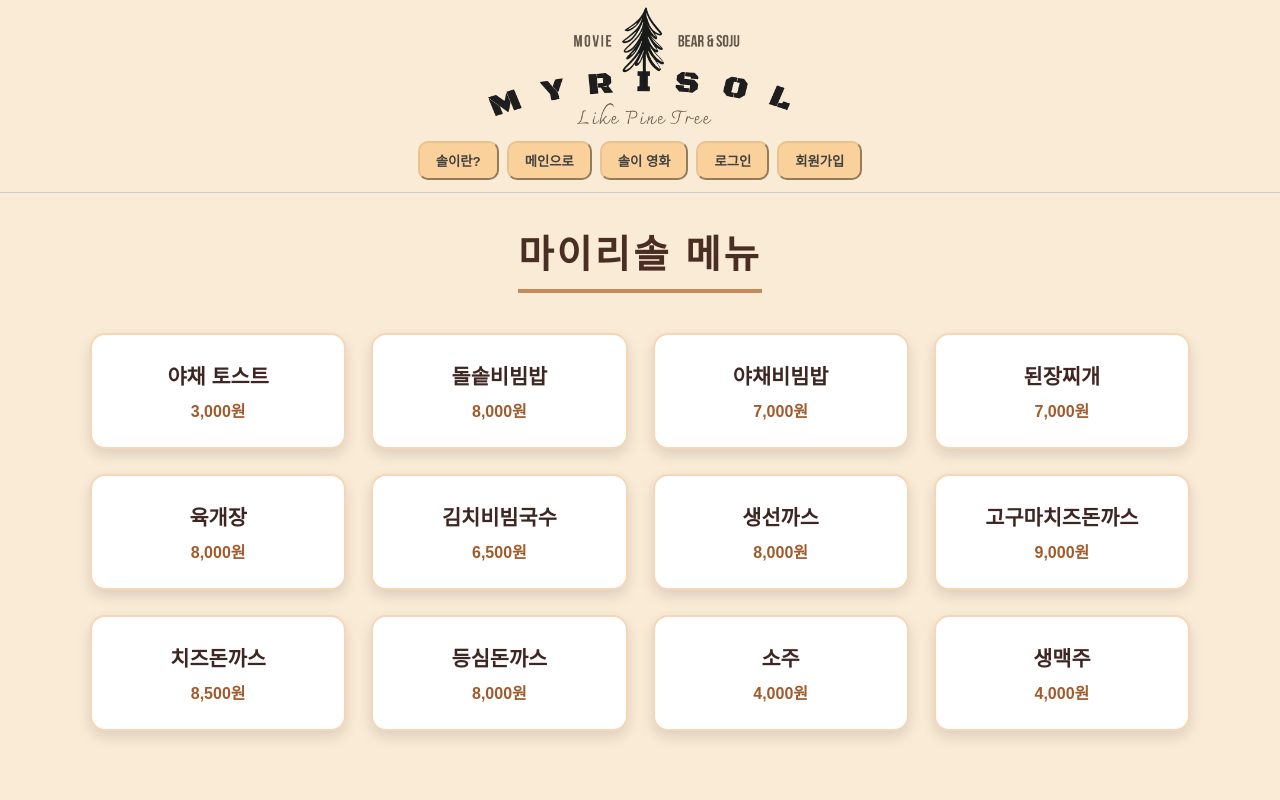
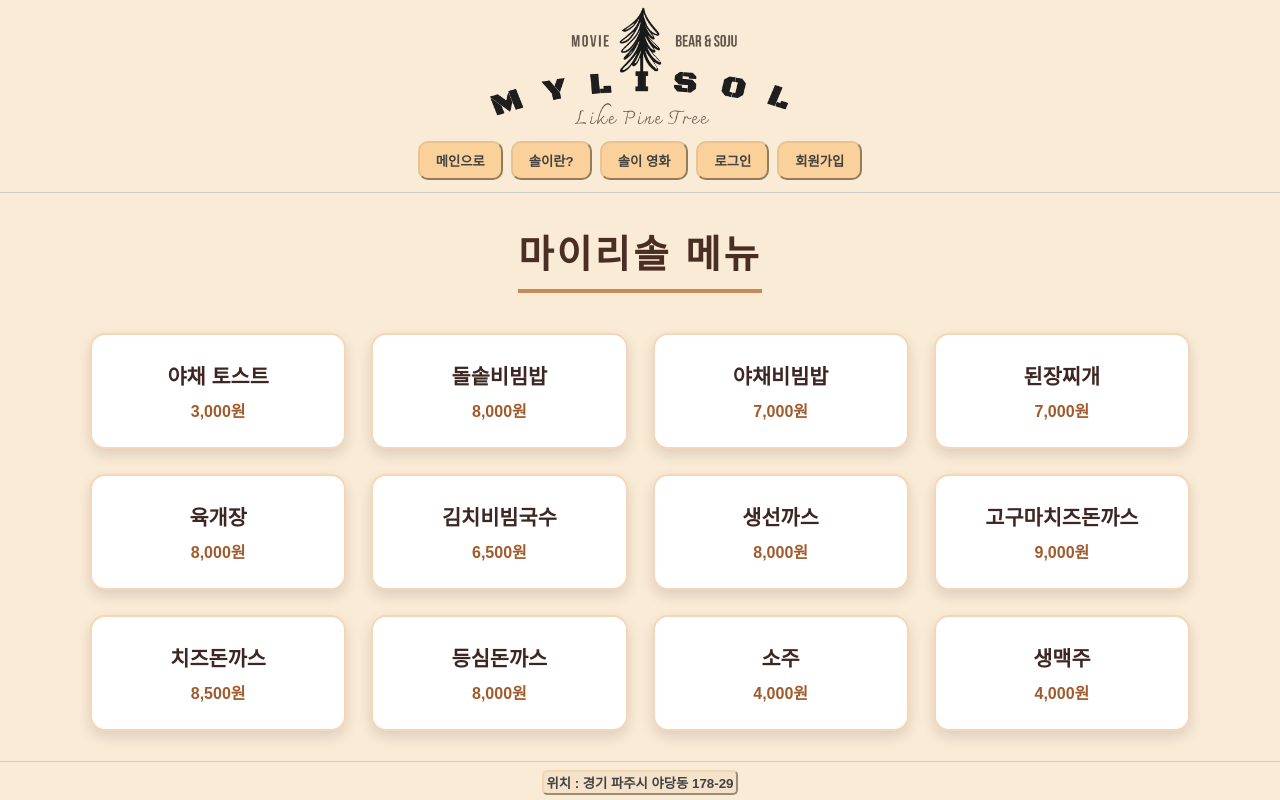
Before and after one commit to soncastle/Reservation, a React (Create React App) app in the folder reservation/: page /introducepage in a window 1280 px wide. Both pictures are taken after a click on the button "솔 음식". Shown: the top 800 px of the page. Built offline with nearby package versions, Linux system fonts and the light colour scheme; a web font is replaced by a local one.

Commit message:
로고변경, css 수정

```diff
--- a/reservation/src/components/Header.tsx
+++ b/reservation/src/components/Header.tsx
@@ -16,17 +16,17 @@ const Header = () => {
     <div>
         <img className='w-80 mt-1' src={imagePath} alt="Header Image"></img>
         <div className="flex justify-center flex-wrap gap-2 border-8 mb-3">
+        {location.pathname !== "/" &&(
+        <button className='header-button' onClick={goHome}>메인으로</button>)}
         {location.pathname !== "/IntroducePage" &&(
         <button className='header-button' onClick={goIntroducePage}>솔이란?</button>)}
-        {location.pathname !== "/" &&(
-        <button className='header-button' onClick={goHome}>메인으로</button>)}
         {location.pathname !== "/Menu" &&(
         <button className='header-button' onClick={goMenu}>솔 음식</button>)}
         {location.pathname !== "/MovieList" &&(
         <button className='header-button' onClick={goMoviceList}>솔이 영화</button>)}
         {location.pathname !== "/LoginPage" &&(
           <button className='header-button' onClick={goLoginPage}>로그인</button>)}
-        {location.pathname !== "/SignPage" &&(
+        {location.pathname !== "/SignUpPage" &&(
           <button className='header-button' onClick={goSignUpPage}>회원가입</button>)}
           </div>
     </div>
--- a/reservation/src/pages/IntroducePage.tsx
+++ b/reservation/src/pages/IntroducePage.tsx
@@ -25,7 +25,7 @@ const IntroducePage = () => {
 </div>
 <hr/>
 <h3 className='mt-4 mb-3 text-4xl'>좌석 배치도</h3>
-<img src="/images/seats.png" className='w-full'/>
+<img src="/images/seats.png" className='w-[65%]'/>
     </div>
   )
 }
--- a/reservation/src/styles/Menu.css
+++ b/reservation/src/styles/Menu.css
@@ -1,5 +1,5 @@
 .menu-container {
-  min-height: 100vh;
+  min-height: 60vh;
   padding: 30px 20px;
   display: flex;
   flex-direction: column;
```
Also changed, not shown: reservation/public/images/logo.png.
